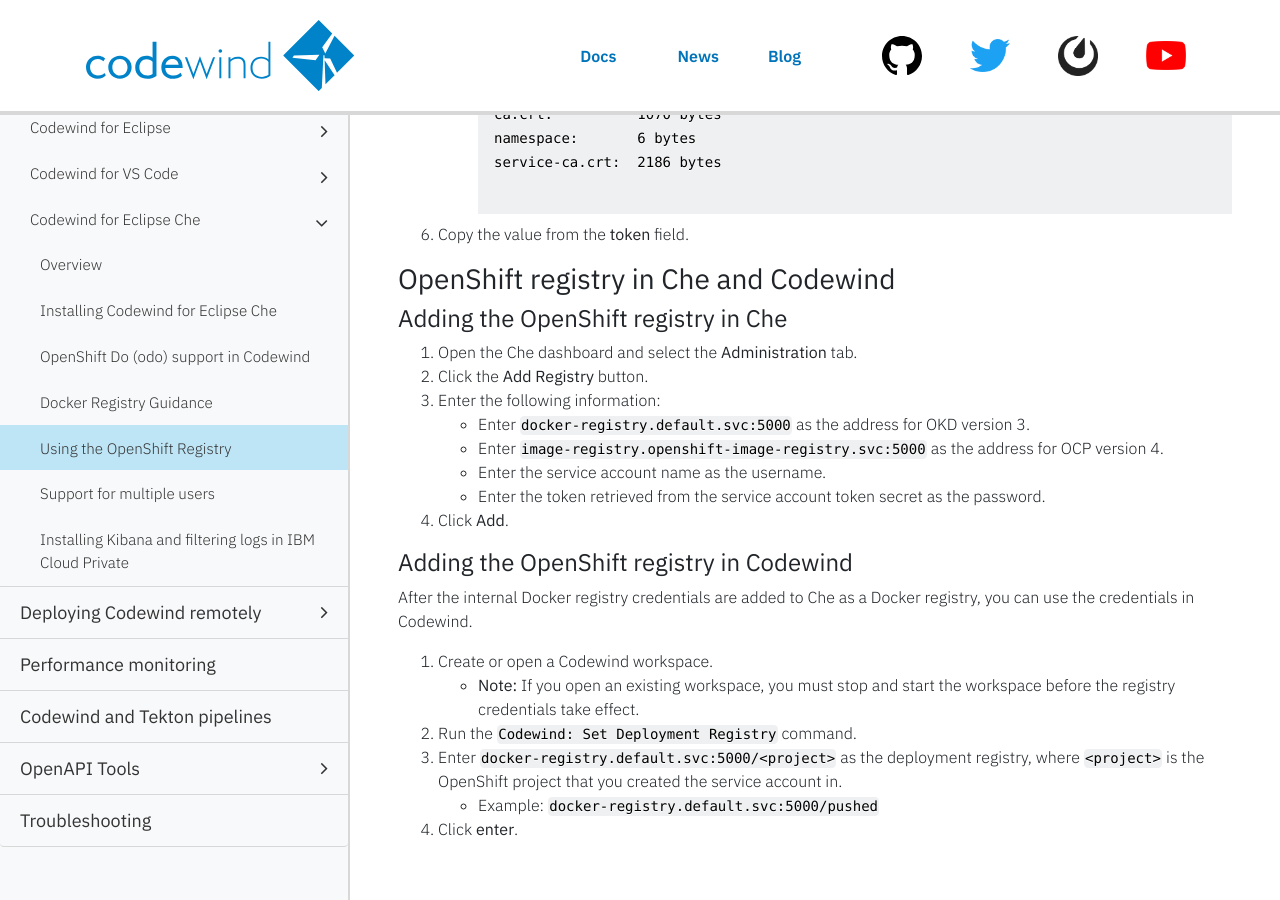
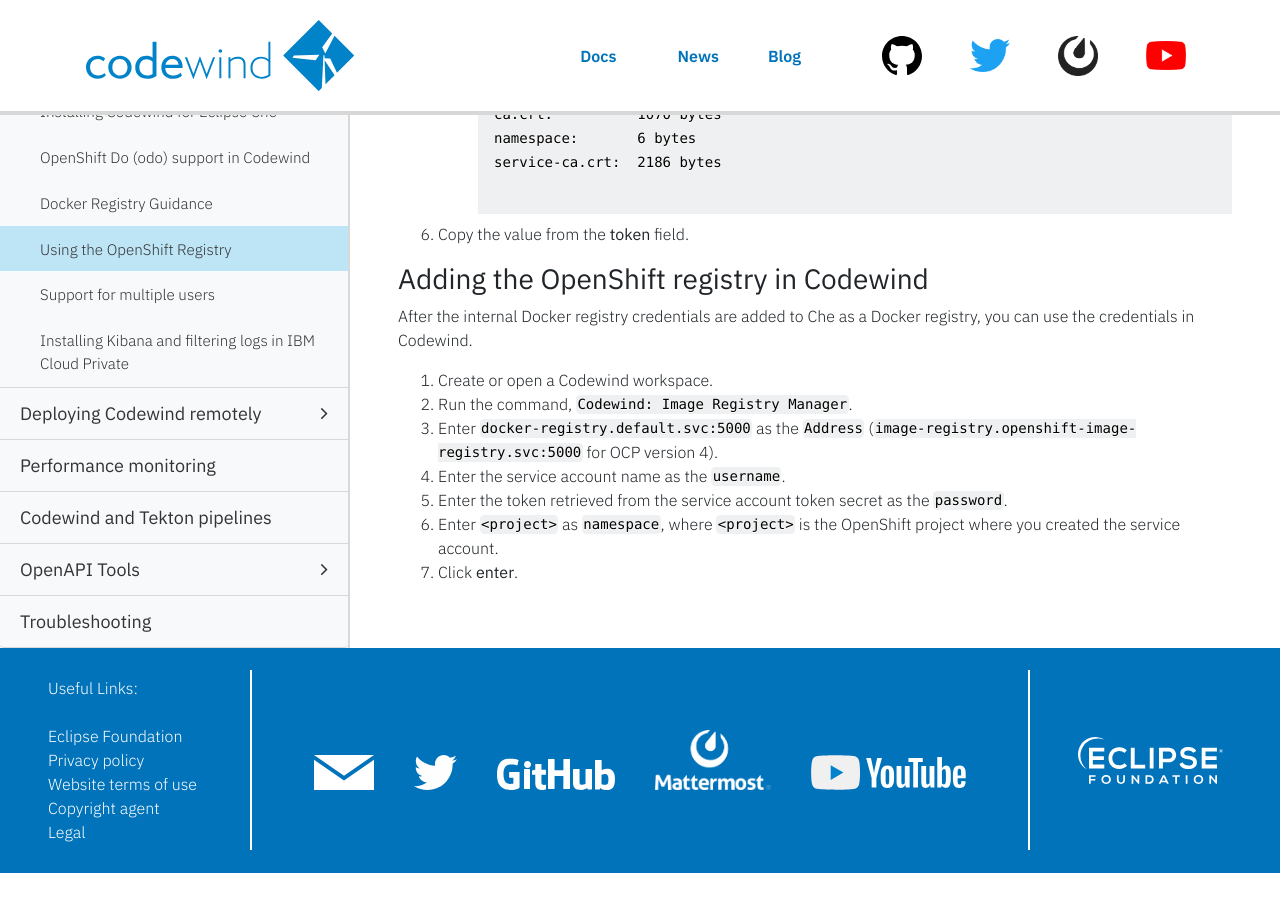
Before and after one commit to eclipse-archived/codewind-docs, a Jekyll site: the page built from docs/_documentations/openshiftregistry.md, in a window 1280 px wide and 900 px high, scrolled down 1413 px. Built offline with Jekyll 4.4.1, drawn with Linux system fonts in a browser that asks for light colours; nearby versions of some CDN libraries; comment, search, counter and statistics services are not loaded; after the commit the page ends 2286 px from its top, so only the background shows below that.

Commit message:
merged instructions
Signed-off-by: Jacob Berger <jacob.berger@ibm.com>

````diff
--- a/docs/_documentations/openshiftregistry.md
+++ b/docs/_documentations/openshiftregistry.md
@@ -66,23 +66,12 @@ Some of the following instructions were adapted from [Remotely Push and Pull Con
       ```
 6. Copy the value from the **token** field.
 
-### OpenShift registry in Che and Codewind
-
-#### Adding the OpenShift registry in Che
-1. Open the Che dashboard and select the **Administration** tab.
-2. Click the **Add Registry** button.
-3. Enter the following information:
-   - Enter `docker-registry.default.svc:5000` as the address for OKD version 3.
-   - Enter `image-registry.openshift-image-registry.svc:5000` as the address for OCP version 4.
-   - Enter the service account name as the username.
-   - Enter the token retrieved from the service account token secret as the password.
-4. Click **Add**.
-
-#### Adding the OpenShift registry in Codewind
+### Adding the OpenShift registry in Codewind
 After the internal Docker registry credentials are added to Che as a Docker registry, you can use the credentials in Codewind.
 1. Create or open a Codewind workspace.
-   - **Note:** If you open an existing workspace, you must stop and start the workspace before the registry credentials take effect.
-2. Run the `Codewind: Set Deployment Registry` command.
-3. Enter `docker-registry.default.svc:5000/<project>` as the deployment registry, where `<project>` is the OpenShift project that you created the service account in.
-   - Example: `docker-registry.default.svc:5000/pushed`
-4. Click **enter**.
+2. Run the command, `Codewind: Image Registry Manager`.
+3. Enter `docker-registry.default.svc:5000` as the `Address` (`image-registry.openshift-image-registry.svc:5000` for OCP version 4).
+4. Enter the service account name as the `username`.
+5. Enter the token retrieved from the service account token secret as the `password`.
+6. Enter `<project>` as `namespace`, where `<project>` is the OpenShift project where you created the service account.
+7. Click **enter**.
````
